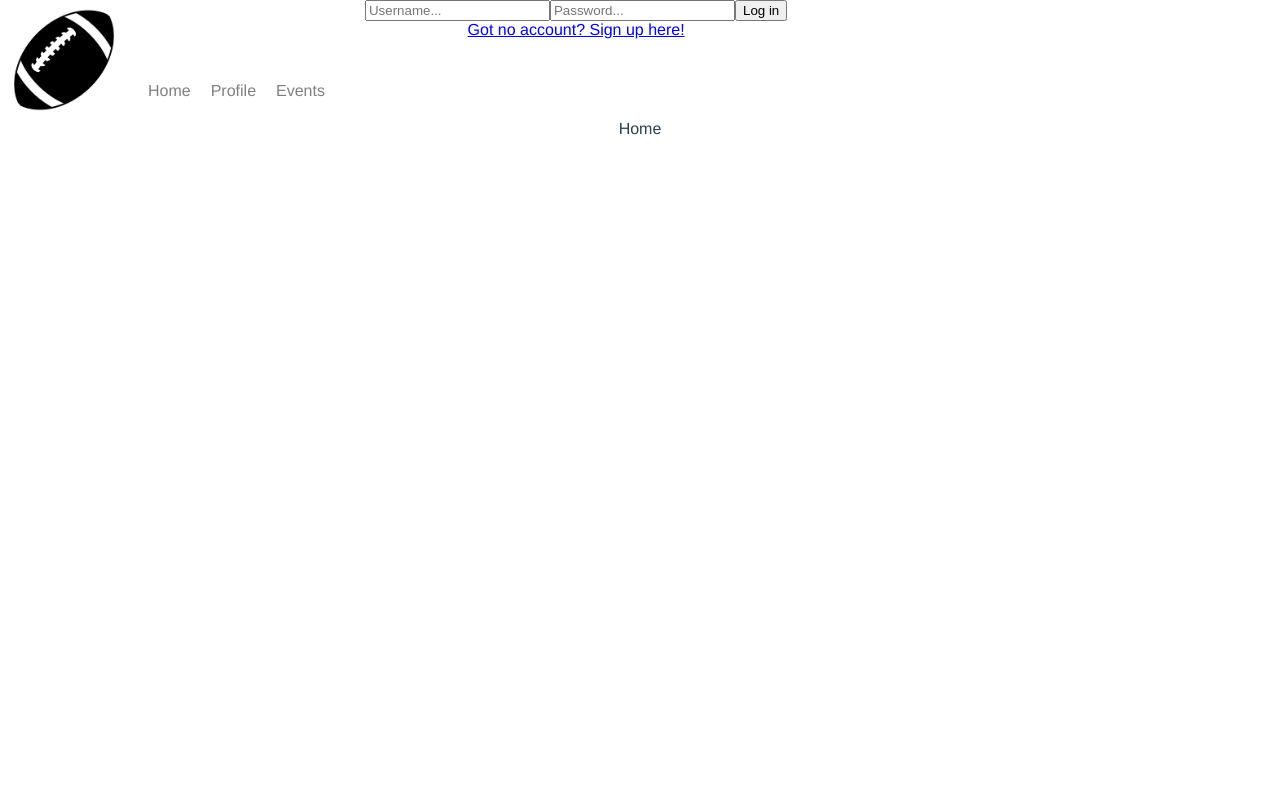
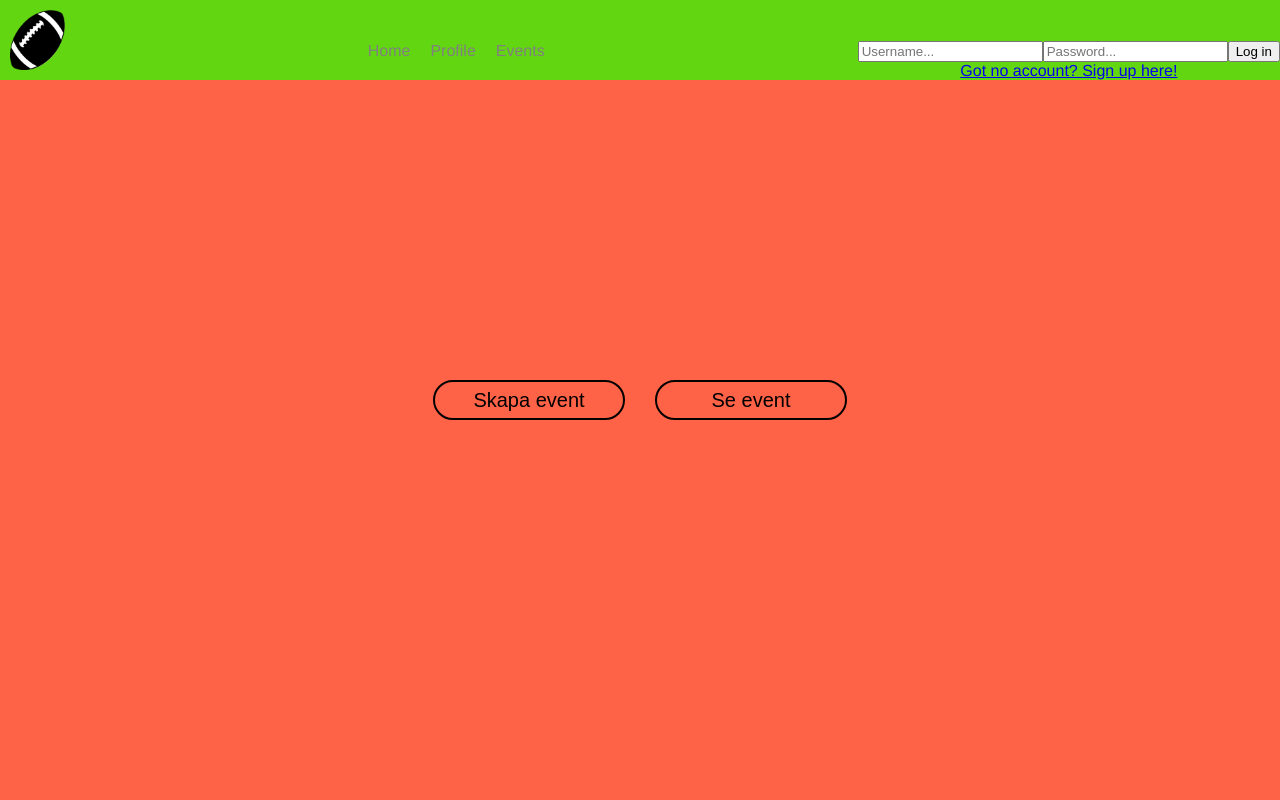
Before and after one commit to Hankybree/Sporty, a Vue app in the folder frontend/: page /profile in a window 1280 px wide. Shown: the top 800 px of the page. Built offline with nearby package versions, Linux system fonts and the light colour scheme.

Commit message:
lagt till home komponent och ändrat lite i homeview

```diff
--- a/frontend/src/App.vue
+++ b/frontend/src/App.vue
@@ -1,7 +1,7 @@
 <template>
   <div id="app">
     <header>
-      <img src="./assets/football_002.jpg" alt="Logo" height="128" width="128" />
+      <img src="./assets/Logo.png" alt="Logo" />
       <nav id="links">
         <router-link to="/">Home</router-link>
         <router-link to="/profile">Profile</router-link>
@@ -17,7 +17,7 @@
         </div>
       </div>
     </header>
-    <router-view id="view"></router-view>
+    <router-view></router-view>
   </div>
 </template>
 
@@ -50,14 +50,28 @@ html {
   text-align: center;
   color: #2c3e50;
 }
+.wrapper {
+  height: 300px;
+  width: 40%;
+  display: inline-block;
+  overflow: auto;
+  position: relative;
+  background-color: red;
+}
 header {
+  position: absolute;
   display: flex;
-  background-color: white;
-  height: 15vh;
+  flex-direction: row;
+  justify-content: space-between;
+  background-color: rgba(61, 243, 6, 0.8);
+
+  height: 10vh;
+  width: 100vw;
 }
-#app > header > img {
-  object-fit: cover;
-  height: 100%;
+header > img {
+  object-fit: contain;
+  padding: 5px;
+  margin: 5px;
 }
 #links {
   display: flex;
@@ -70,9 +84,12 @@ header {
   color: grey;
 }
 #login-ui {
-  float: right;
+  align-self: flex-end;
 }
 #view {
   min-height: 80vh;
 }
+#relative {
+  position: relative;
+}
 </style>
--- /dev/null
+++ b/frontend/src/components/Home.vue
@@ -0,0 +1,32 @@
+<template>
+  <div id="frame">
+    <input type="button" value="Skapa event" />
+    <input type="button" value="Se event" />
+  </div>
+</template>
+
+<script>
+export default {
+  name: "Home"
+};
+</script>
+
+<style scoped>
+#frame {
+  display: flex;
+  align-items: center;
+  justify-content: center;
+  height: 100vh;
+  background-color: tomato;
+}
+#frame > input {
+  position: relative;
+  background-color: tomato;
+  border: solid 2px;
+  border-radius: 20px;
+  width: 15%;
+  height: 5%;
+  margin: 15px;
+  font-size: 20px;
+}
+</style>
--- a/frontend/src/views/HomeView.vue
+++ b/frontend/src/views/HomeView.vue
@@ -1,16 +1,20 @@
 <template>
-  <div class="content">
-    Home
+  <div>
+    <Home></Home>
+    <Home></Home>
   </div>
 </template>
 
 <script>
+import Home from "../components/Home.vue";
 
 export default {
-  name: 'HomeView'
-}
+  name: "HomeView",
+  components: {
+    Home
+  }
+};
 </script>
 
 <style scoped>
-
 </style>
```
Also changed, not shown: frontend/src/assets/logo.png.
